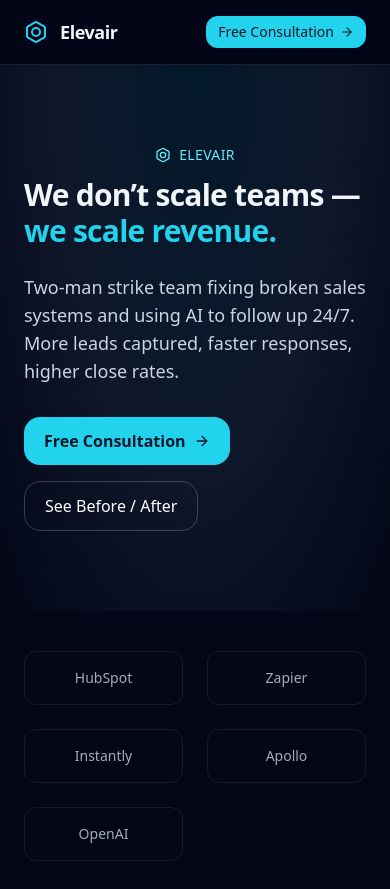
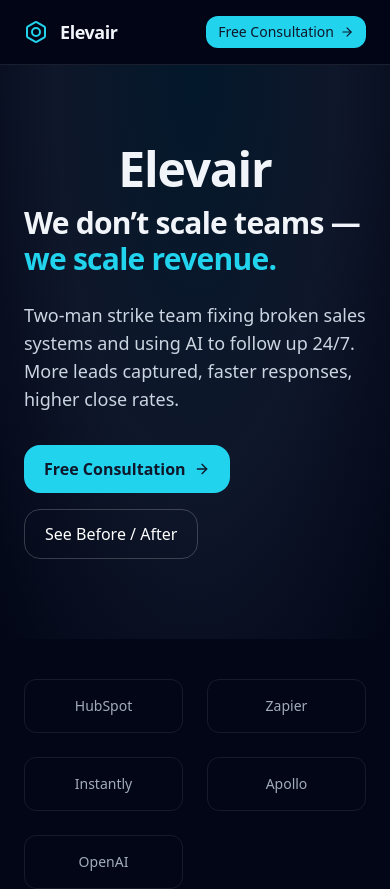
Before and after one commit to campbellhendee/elevair-clean, a Next.js app: page / in a window 390 px wide. Shown: the top 889 px of the page. Built offline with nearby package versions, Linux system fonts and the light colour scheme.

Commit message:
Hero: enlarge centered Elevair brand above tagline with responsive scaling

```diff
--- a/app/page.tsx
+++ b/app/page.tsx
@@ -65,9 +65,8 @@ function Hero() {
       <div className="absolute inset-0 bg-[radial-gradient(ellipse_at_top,_var(--tw-gradient-stops))] from-cyan-500/10 via-slate-900 to-slate-950" />
       <Container className="relative py-20 md:py-28">
         <div className="flex justify-center">
-          <div className="inline-flex items-center gap-2 text-cyan-300">
-            <Bolt className="h-4 w-4" />
-            <span className="text-sm uppercase tracking-wide">Elevair</span>
+          <div className="text-center">
+            <span className="block text-5xl md:text-7xl font-extrabold tracking-tight">Elevair</span>
           </div>
         </div>
         <motion.h1 initial={{ opacity: 0, y: 16 }} animate={{ opacity: 1, y: 0 }} transition={{ duration: 0.5 }} className="mt-3 text-3xl md:text-5xl font-extrabold tracking-tight">
```
